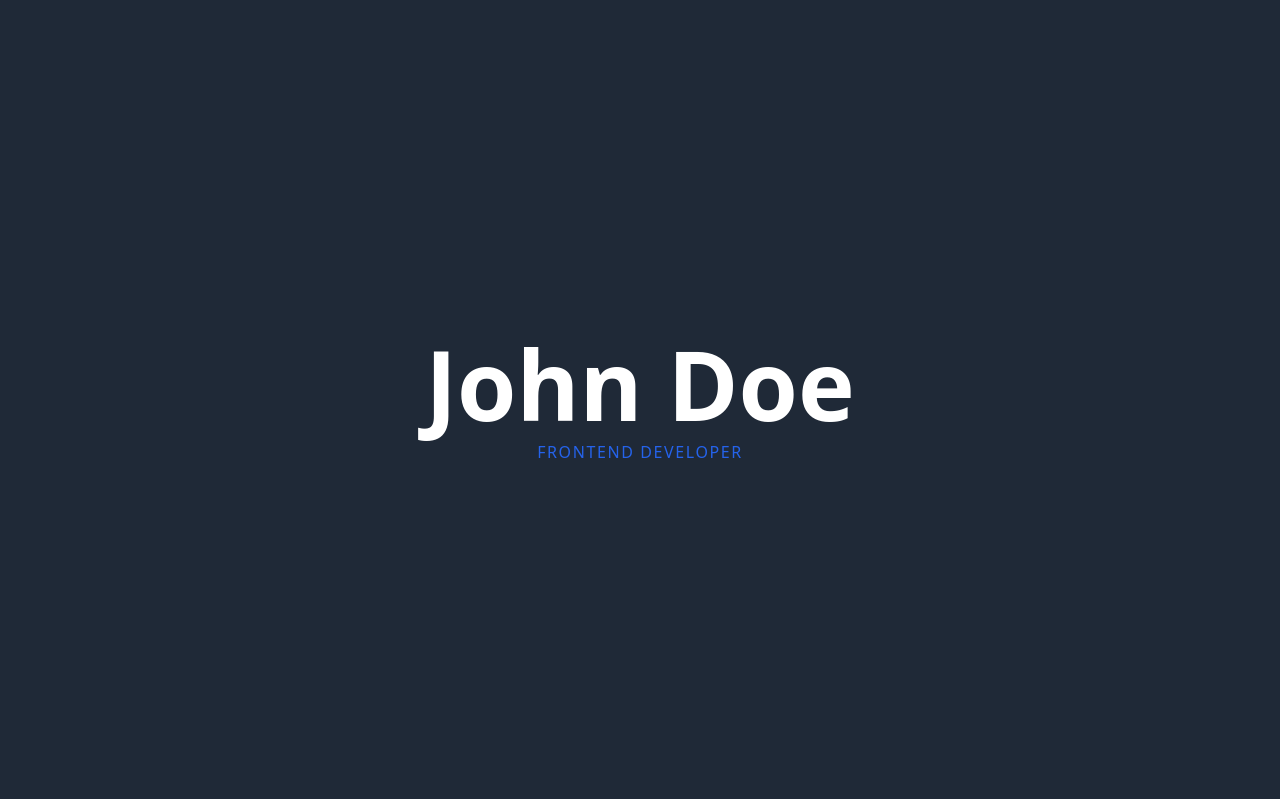
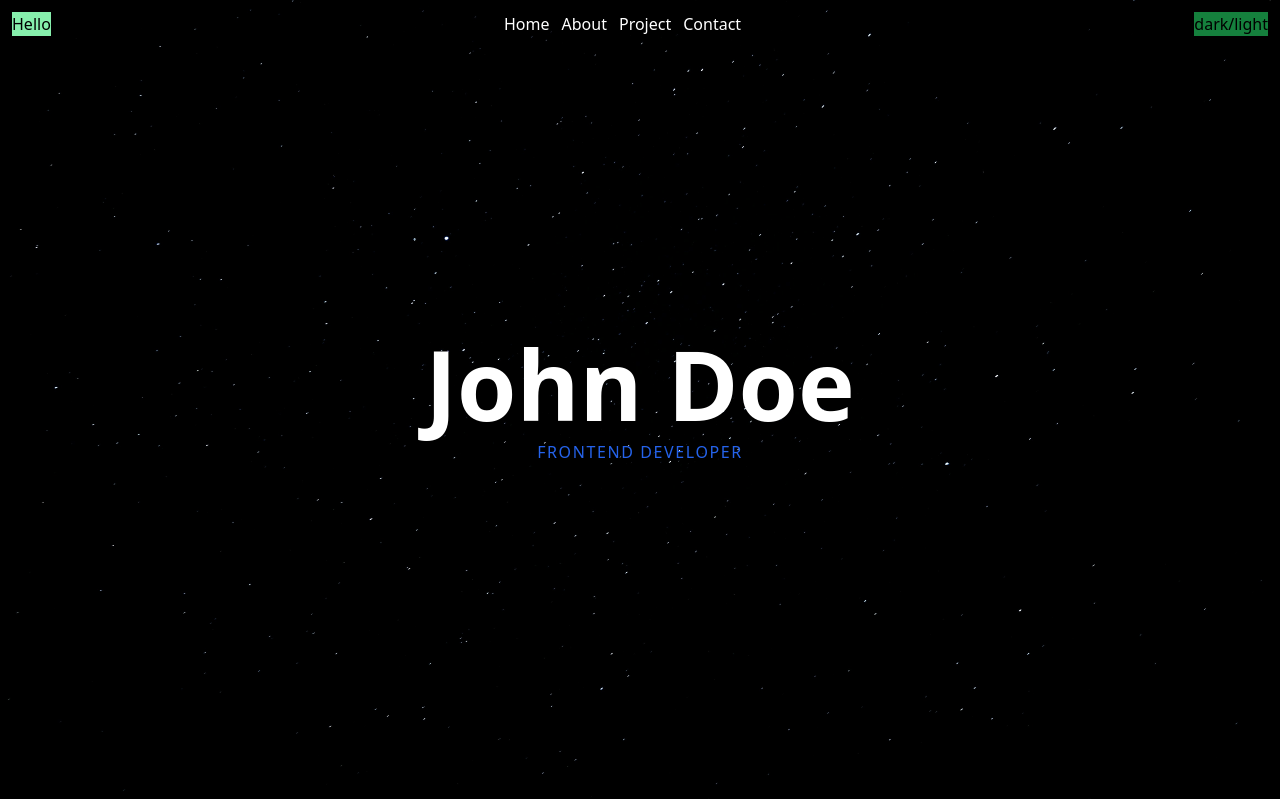
Before and after one commit to ayemin-tun/amt-dev, a Next.js app: page / in a window 1280 px wide. Shown: the top 799 px of the page. Built offline with nearby package versions, Linux system fonts and the light colour scheme.

Commit message:
add navbar and some image

```diff
--- a/app/globals.css
+++ b/app/globals.css
@@ -1,3 +1,23 @@
 @tailwind base;
 @tailwind components;
 @tailwind utilities;
+
+:root {
+    --foreground-rgb: 0, 0, 0;
+    --background-start-rgb: 214, 219, 220;
+    --background-end-rgb: 255, 255, 255;
+}
+
+body {
+    color: rgb(var(--foreground-rgb));
+    background: linear-gradient(to bottom,
+            transparent,
+            rgb(var(--background-end-rgb))) rgb(var(--background-start-rgb));
+}
+
+.scrollNav-bg {
+    background: rgba(246, 246, 246, 0.36);
+    mix-blend-mode: luminosity;
+    box-shadow: 0px 0px 6px 0px rgba(0, 0, 0, 0.15);
+    backdrop-filter: blur(67.95704650878906px);
+}
--- a/app/layout.js
+++ b/app/layout.js
@@ -2,12 +2,17 @@ export const metadata = {
   title: 'Next.js',
   description: 'Generated by Next.js',
 }
+import Navigation from "@/components/Navigation"
 import "./globals.css"
+import BackgroundImage from "@/components/BackgroundImage"
 
 export default function RootLayout({ children }) {
   return (
     <html lang="en">
-      <body className="bg-gray-800">{children}</body>
+      <body>
+        <Navigation />
+        <main>{children}</main>
+      </body>
     </html>
   )
 }
--- /dev/null
+++ b/components/BackgroundImage.js
@@ -0,0 +1,15 @@
+import Image from 'next/image'
+import React from 'react'
+import bgImage from '@/public/background.jpg';
+const BackgroundImage = () => {
+    return <Image
+        src={bgImage}
+        placeholder="blur"
+        alt="background"
+        fill
+        sizes="100vw"
+        className='object-cover -z-10 h-[100vh] w-[100vw]'
+    />
+}
+
+export default BackgroundImage
--- a/components/Hero.js
+++ b/components/Hero.js
@@ -1,8 +1,10 @@
+import BackgroundImage from "./BackgroundImage";
 import ShowAnimation from "./ShowAnimation";
 
 const Hero = () => {
     return (
         <header className="w-full h-screen flex justify-center items-center">
+            <BackgroundImage />
             <div>
                 <ShowAnimation delay={0.4}>
                     <h1 className="font-extrabold text-8xl mb-2 text-white">John Doe</h1>
--- /dev/null
+++ b/components/Navigation.jsx
@@ -0,0 +1,92 @@
+"use client";
+import Link from "next/link";
+import { useEffect, useState } from "react";
+import { AnimatePresence, motion } from "framer-motion";
+const FixedNavigation = () => {
+  return (
+    <div className="fixed z-10 w-full p-3 flex justify-between">
+      <div className="bg-green-300">Hello</div>
+      <div className="flex gap-3 text-white">
+        <Link href="/" className="capitalize">
+          Home
+        </Link>
+        <Link href="/">About</Link>
+        <Link href="/">Project</Link>
+        <Link href="/">Contact</Link>
+      </div>
+      <div className="bg-green-700">dark/light</div>
+    </div>
+  );
+};
+
+const ScrollNavigation = ({ isScrolling }) => {
+  return (
+    <motion.div
+      key={1}
+      initial="initial"
+      animate={isScrolling ? "animate" : "initial"}
+      exit="exit"
+      variants={NavAnimations}
+      className="fixed z-10 flex justify-between px-4 py-2 rounded-full scrollNav-bg left-1/2 top-5"
+    >
+      <div className="flex gap-3 text-black font-medium">
+        <Link href="/" className="capitalize">
+          Home
+        </Link>
+        <Link href="/">About</Link>
+        <Link href="/">Project</Link>
+        <Link href="/">Contact</Link>
+      </div>
+    </motion.div>
+  );
+};
+export default function Navigation() {
+  const [isScrolling, setIsScrolling] = useState(false);
+  const handleScroll = () => {
+    if (window.scrollY >= (window.innerHeight * 20) / 100) {
+      setIsScrolling(true);
+    } else {
+      setIsScrolling(false);
+    }
+  };
+  useEffect(() => {
+    window.addEventListener("scroll", handleScroll);
+    return () => {
+      window.removeEventListener("scroll", handleScroll);
+    };
+  }, []);
+
+  return (
+    <>
+      <AnimatePresence>
+        {isScrolling ? (
+          <ScrollNavigation isScrolling={isScrolling} />
+        ) : (
+          <FixedNavigation />
+        )}
+      </AnimatePresence>
+    </>
+  );
+}
+
+const NavAnimations = {
+  initial: {
+    y: -50,
+    x: "-50%",
+    opacity: 0,
+  },
+  animate: {
+    y: 0,
+    x: "-50%",
+    opacity: 1,
+    transition: {
+      type: "spring",
+      damping: 10,
+      stiffness: 100,
+    },
+  },
+  exit: {
+    y: -50,
+    opacity: 0,
+  },
+};
--- a/components/ScrollSection.js
+++ b/components/ScrollSection.js
@@ -3,6 +3,7 @@ import React from "react";
 import { useRef, useEffect } from "react";
 import { gsap } from "gsap";
 import { ScrollTrigger } from "gsap/all";
+import BackgroundImage from "./BackgroundImage";
 
 const ScrollSection = () => {
     const sectionRef = useRef(null);
@@ -43,7 +44,7 @@ const ScrollSection = () => {
 
         for (let i = 1; i <= count; i++) {
             sections.push(
-                <div key={i} className={`bg-red-300 h-[100vh] w-screen flex justify-center items-center border`}>
+                <div key={i} className={` h-[100vh] w-screen flex justify-center items-center border`}>
                     <h3 className="text-white font-bold text-lg">Section {i}</h3>
                 </div>
             );
@@ -55,6 +56,7 @@ const ScrollSection = () => {
     return (
         <div className="w-full bg-gray-400 overflow-hidden">
             <div ref={triggerRef}>
+                <BackgroundImage />
                 <div ref={sectionRef} className={`h-[100vh] w-[500vw] flex relative`}>
                     {generateSections(count)}
                 </div>
```
Also changed, not shown: public/background.jpg (added), public/cool-background.png (added).
